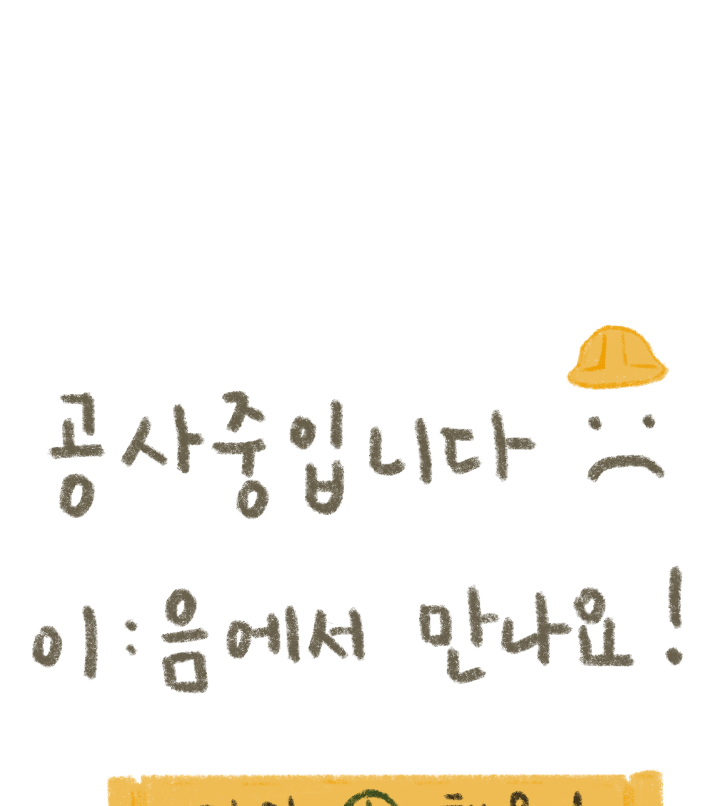
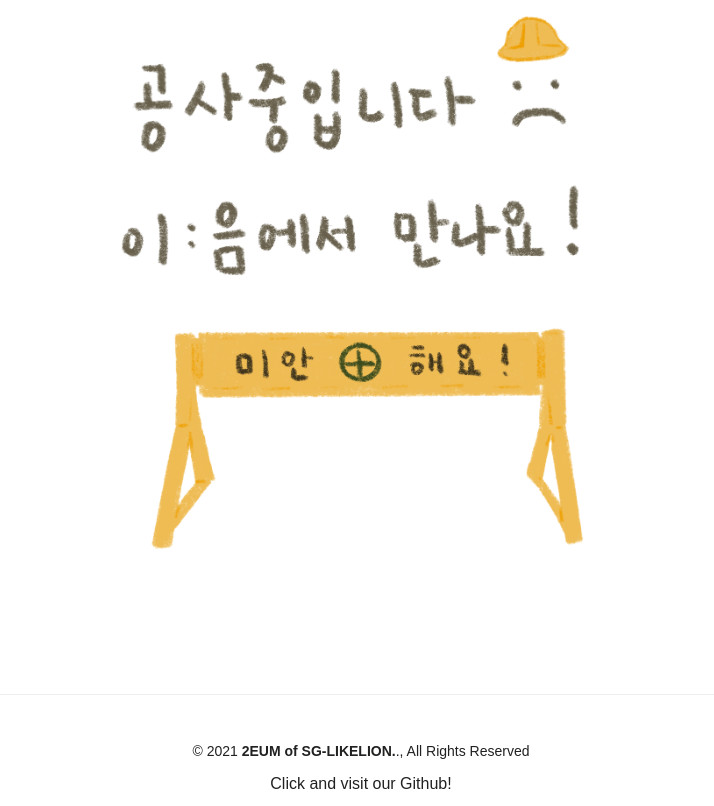
Before and after one commit to 2eum/musicdiary, a Django app: template posts/templates/404.html in a window 1280 px wide. Shown: the part 72-878 px from the top of the page, without its empty margins (279-993 px from the left). Run offline with Django 3.2, Linux system fonts and the light colour scheme; the template is opened without the code that fills it, so the values that code supplies are empty; some libraries are stand-ins or nearby versions; some web fonts are replaced.

Commit message:
adding 404 styling

```diff
--- a/posts/templates/404.html
+++ b/posts/templates/404.html
@@ -1,3 +1,6 @@
-{% extends './base.html' %} {% load static %} {% block content %}
-<img src="{% static 'images/404.png' %}" alt="404" />
+{% extends './base.html' %} {% load static %}
+{% block content %}
+<div class="img-container overflow-hidden center w-80">
+  <img class="w-50 center db" src="{% static 'images/404.png' %}" alt="404" />
+</div>
 {% endblock content %}
```
Also changed, not shown: posts/static/images/404.png.
